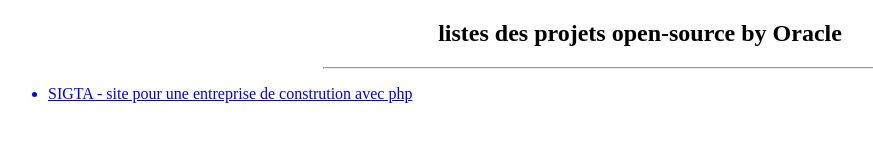
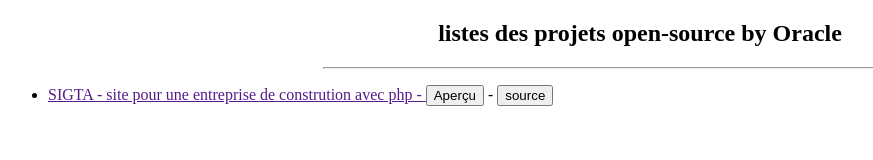
Before and after one commit to oraclerevolution/Porfolio, a plain HTML site: page projets.html in a window 1280 px wide. Shown: the whole page, without its empty margins (0-873 px from the left). Drawn offline with Linux system fonts and the light colour scheme.

Commit message:
Update projets.html

```diff
--- a/projets.html
+++ b/projets.html
@@ -11,8 +11,8 @@
         <h2 style="text-align: center">listes des projets open-source by Oracle</h2>
         <hr style="width: 50%">
         <ul>
-            <a href="./sigta">
-                <li>SIGTA - site pour une entreprise de constrution avec php</li>
+            <a href="">
+                <li>SIGTA - site pour une entreprise de constrution avec php - <a href="./sigta"><button>Aperçu</button></a> - <a href="https://github.com/oraclerevolution/Portfolio/tree/master/sigta"><button>source</button></a> </li>
             </a>
         </ul>
     </section>
```
